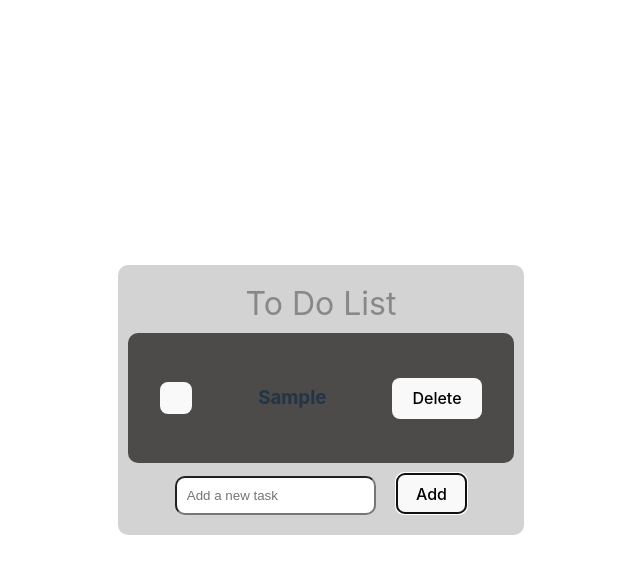
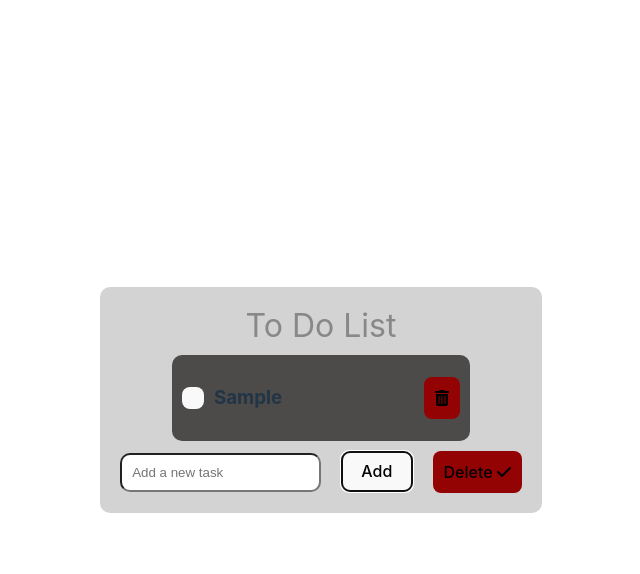
Before and after one commit to BobShoe212/todo-list, a React (Vite) app: page / in a window 1280 px wide. Both pictures are taken after typing "Sample" into the empty fields and a click on the button "Add". Shown: the top 574 px of the page, without its empty margins (319-959 px from the left). Built offline with nearby package versions, Linux system fonts and the light colour scheme.

Commit message:
styling, delete all checked button

```diff
--- a/package.json
+++ b/package.json
@@ -11,6 +11,9 @@
     "preview": "vite preview"
   },
   "dependencies": {
+    "@fortawesome/fontawesome-svg-core": "^6.4.0",
+    "@fortawesome/free-solid-svg-icons": "^6.4.0",
+    "@fortawesome/react-fontawesome": "^0.2.0",
     "@types/uuid": "^9.0.1",
     "react": "^18.2.0",
     "react-dom": "^18.2.0",
--- a/src/App.css
+++ b/src/App.css
@@ -14,7 +14,7 @@
   align-items: center;
 }
 .todoList {
-  padding: 2em;
+  padding: 10px;
   border-radius: 10px;
   background-color: rgb(77, 74, 74);
 }
@@ -33,21 +33,33 @@
 }
 
 .todocard-info {
-  width: 200px;
-  display: flex;
-  flex-direction: column;
-  align-items: left;
+  min-width: 200px;
+  width: 100%;
+  padding-left: 10px;
+  padding-right: 10px;
+  text-align: left;
 }
 
 button.checked {
-  padding: 6px;
-  background-color: white;
-  border-color: black;
-  border-width: 10px;
+  padding-left: 3px;
+  padding-right: 3px;
+  padding-top: 0.5px;
+  padding-bottom: 0.5px;
 }
 
 button.unchecked {
-  padding: 15px;
+  padding: 10px;
+}
+
+button.deleteTodo {
+  padding: 10px;
+  background-color: rgb(148, 3, 3);
+}
+
+.todoForm {
+  display: flex;
+  flex-wrap: wrap;
+  justify-content: center;
 }
 
 .todoInput input {
@@ -56,6 +68,6 @@ button.unchecked {
   border-radius: 10px;
 }
 
-.todoInput button {
+.todoForm button {
   margin: 10px;
 }
--- a/src/App.tsx
+++ b/src/App.tsx
@@ -1,6 +1,7 @@
 import { useState, useEffect } from "react";
 import "./App.css";
 import TodoCard from "./components/TodoCard";
+import { FontAwesomeIcon } from "@fortawesome/react-fontawesome";
 
 //interface for the todo items that will be stored
 export interface Todo {
@@ -19,7 +20,7 @@ function App() {
 
   //add a todo item to the list given a string for the task
   const addTodo = (newTask: string) => {
-    if (todos.find((t) => t.task === newTask)) {
+    if (todos.find((t) => t.task === newTask) || newTask === "") {
       return;
     } else {
       let newTodo = {
@@ -48,7 +49,14 @@ function App() {
   };
 
   const handleChangeNewTodo = (e: React.ChangeEvent<HTMLInputElement>) => {
-    setNewTodo(e.currentTarget.value);
+    e.currentTarget.value === " "
+      ? setNewTodo("")
+      : setNewTodo(e.currentTarget.value);
+  };
+
+  const deleteChecked = () => {
+    let newTodos = todos.slice();
+    setTodos(newTodos.filter((todo) => !todo.isChecked));
   };
 
   return (
@@ -65,6 +73,7 @@ function App() {
           />
         ))}
       </div>
+      <div className="todoForm">
         <form
           className="todoInput"
           onSubmit={(e) => {
@@ -80,6 +89,10 @@ function App() {
           />
           <button>Add</button>
         </form>
+        <button className="deleteTodo" onClick={deleteChecked}>
+          Delete <FontAwesomeIcon icon="check" />
+        </button>
+      </div>
     </div>
   );
 }
--- a/src/components/TodoCard.tsx
+++ b/src/components/TodoCard.tsx
@@ -1,5 +1,10 @@
 import React from "react";
 import { Todo } from "../App";
+import { FontAwesomeIcon } from "@fortawesome/react-fontawesome";
+import { faTrashCan, faCheck } from "@fortawesome/free-solid-svg-icons";
+import { library } from "@fortawesome/fontawesome-svg-core";
+
+library.add(faTrashCan, faCheck);
 
 export default function TodoCard(props: {
   todo: Todo;
@@ -13,17 +18,21 @@ export default function TodoCard(props: {
           props.checkTodo(props.todo.task);
         }}
         className={props.todo.isChecked ? "checked" : "unchecked"}
-      ></button>
+      >
+        {props.todo.isChecked && <FontAwesomeIcon icon="check" />}
+      </button>
       <div className="todocard-info">
         <h3>{props.todo.task}</h3>
       </div>
       <div className="todocard-buttons">
         <button
+          className="deleteTodo"
           onClick={() => {
             props.deleteTodo(props.todo.task);
           }}
         >
-          Delete
+          {" "}
+          <FontAwesomeIcon icon="trash-can" />
         </button>
       </div>
     </div>
```
Also changed, not shown: 1 other file (tests, documents, lock files or other folders). Lines whose indentation alone changed are shown as unchanged.
